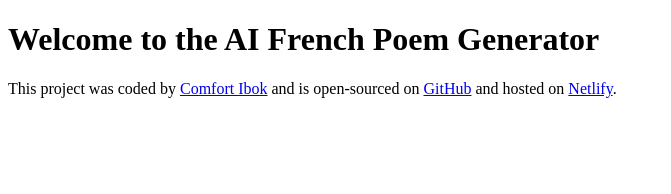
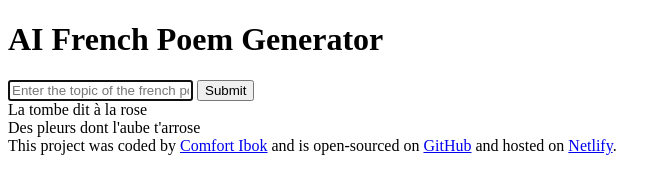
Before and after one commit to comfortibok/AI-French-Poem-Generator, a plain HTML site: page index.html in a window 1280 px wide. Shown: the whole page, without its empty margins (0-671 px from the left). Drawn offline with Linux system fonts and the light colour scheme.

Commit message:
Added basic HTML structure

```diff
--- a/index.html
+++ b/index.html
@@ -3,17 +3,46 @@
   <head>
     <meta charset="UTF-8" />
     <meta name="viewport" content="width=device-width, initial-scale=1.0" />
-    <title>AI Poem Generator</title>
+    <title>AI French Poem Generator</title>
     <!-- CSS -->
     <link rel="stylesheet" href="src/index.css" />
   </head>
   <body>
-    <h1>Welcome to the AI French Poem Generator</h1>
+    <h1>AI French Poem Generator</h1>
+
+    <main>
+      <form>
+        <input
+          type="text"
+          placeholder="Enter the topic of the french poem"
+          autocomplete="off"
+          autofocus
+          required
+        />
+        <input type="submit" />
+      </form>
+      <div>
+        La tombe dit à la rose
+        <br />
+        Des pleurs dont l'aube t'arrose
+      </div>
+    </main>
+
     <footer>
       This project was coded by
       <a href="https://github.com/comfortibok" target="_blank">Comfort Ibok</a>
-      and is open-sourced on <a href="https://github.com/comfortibok/AI-French-Poem-Generator" target="_blank">GitHub</a> and hosted
-      on <a href="https://cee-ai-french-poem-generator.netlify.app/" target="_blank">Netlify</a>.
+      and is open-sourced on
+      <a
+        href="https://github.com/comfortibok/AI-French-Poem-Generator"
+        target="_blank"
+        >GitHub</a
+      >
+      and hosted on
+      <a
+        href="https://cee-ai-french-poem-generator.netlify.app/"
+        target="_blank"
+        >Netlify</a
+      >.
     </footer>
     <!-- JS -->
     <script src="src/index.js"></script>
```
